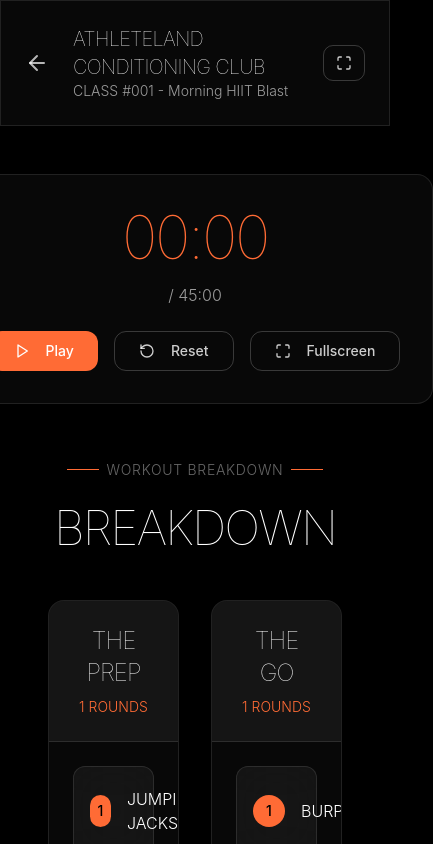
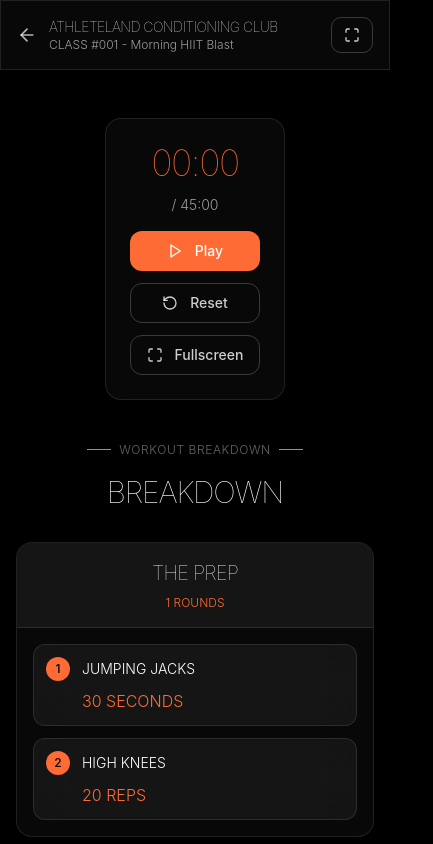
Before and after one commit to athlelandapptest-ux/Athleland, a Next.js app: page /training-mode/class-001 in a window 390 px wide. Shown: the top 844 px of the page, 433 px wide, since content can reach past the window. Built offline with nearby package versions, Linux system fonts and the light colour scheme.

Commit message:
responsive training mode issue solved

```diff
--- a/app/training-mode/[classId]/page.tsx
+++ b/app/training-mode/[classId]/page.tsx
@@ -95,12 +95,12 @@ export default function TrainingModePage() {
 
     if (workoutData.length === 0) {
       return (
-        <div className="min-h-screen bg-black flex items-center justify-center">
-          <div className="text-center animate-fade-in">
-            <h1 className="font-display text-3xl font-thin text-white mb-6">Invalid Workout Data</h1>
-            <p className="text-white/60 mb-8 font-light">The workout data is incomplete or invalid.</p>
+        <div className="min-h-screen bg-black flex items-center justify-center px-4">
+          <div className="text-center animate-fade-in max-w-sm">
+            <h1 className="font-display text-2xl md:text-3xl font-thin text-white mb-6">Invalid Workout Data</h1>
+            <p className="text-white/60 mb-8 font-light text-sm md:text-base">The workout data is incomplete or invalid.</p>
             <Link href="/">
-              <Button className="bg-[#FF6B35] hover:bg-[#FF6B35]/90 text-white font-medium">Back to Home</Button>
+              <Button className="bg-[#FF6B35] hover:bg-[#FF6B35]/90 text-white font-medium w-full">Back to Home</Button>
             </Link>
           </div>
         </div>
@@ -112,14 +112,14 @@ export default function TrainingModePage() {
     return (
       <div className={`min-h-screen bg-black text-white ${isFullscreen ? "fixed inset-0 z-50 overflow-auto" : ""}`}>
         {/* Header */}
-        <div className="glass border-b border-white/10 p-6 flex justify-between items-center sticky top-0 z-40">
-          <div className="flex items-center gap-6">
-            <Link href="/" className="text-white/70 hover:text-white transition-colors">
-              <ArrowLeft className="h-6 w-6" />
+        <div className="glass border-b border-white/10 p-4 md:p-6 flex justify-between items-center sticky top-0 z-40">
+          <div className="flex items-center gap-3 md:gap-6 min-w-0 flex-1">
+            <Link href="/" className="text-white/70 hover:text-white transition-colors flex-shrink-0">
+              <ArrowLeft className="h-5 w-5 md:h-6 md:w-6" />
             </Link>
-            <div>
-              <h1 className="font-display text-xl font-thin text-white">ATHLETELAND CONDITIONING CLUB</h1>
-              <p className="text-white/60 text-sm font-light">
+            <div className="min-w-0 flex-1">
+              <h1 className="font-display text-sm md:text-xl font-thin text-white truncate">ATHLETELAND CONDITIONING CLUB</h1>
+              <p className="text-white/60 text-xs md:text-sm font-light truncate">
                 CLASS #{workoutClass.classNumber || "N/A"} - {workoutClass.title || workoutClass.name || "Unnamed Class"}
               </p>
             </div>
@@ -128,9 +128,9 @@ export default function TrainingModePage() {
             onClick={toggleFullscreen}
             variant="outline"
             size="sm"
-            className="border-white/20 text-white/80 hover:bg-white/5 bg-transparent"
+            className="border-white/20 text-white/80 hover:bg-white/5 bg-transparent flex-shrink-0 ml-2"
           >
-            {isFullscreen ? <Minimize className="h-5 w-5" /> : <Maximize className="h-5 w-5" />}
+            {isFullscreen ? <Minimize className="h-4 w-4 md:h-5 md:w-5" /> : <Maximize className="h-4 w-4 md:h-5 md:w-5" />}
           </Button>
         </div>
 
@@ -166,31 +166,31 @@ export default function TrainingModePage() {
         {/* Combined Timer and Workout View */}
         <div className={`flex flex-col items-center ${isFullscreen ? "py-6" : "py-12"}`}>
           {!isFullscreen && (
-            <div className="glass rounded-2xl p-8 text-center border border-white/10 mb-12">
-              <div className="font-display text-6xl font-thin text-[#FF6B35] mb-4">{formatTime(workoutTime)}</div>
-              <div className="text-white/60 mb-6 font-light">/ {workoutClass.duration || 60}:00</div>
-              <div className="flex gap-4 justify-center">
+            <div className="glass rounded-2xl p-6 md:p-8 text-center border border-white/10 mb-8 md:mb-12">
+              <div className="font-display text-4xl md:text-5xl lg:text-6xl font-thin text-[#FF6B35] mb-3 md:mb-4">{formatTime(workoutTime)}</div>
+              <div className="text-white/60 mb-4 md:mb-6 font-light text-sm md:text-base">/ {workoutClass.duration || 60}:00</div>
+              <div className="flex flex-col sm:flex-row gap-3 md:gap-4 justify-center">
                 <Button
                   onClick={handlePlayPause}
-                  className={`${isRunning ? "bg-green-500 hover:bg-green-600" : "bg-[#FF6B35] hover:bg-[#FF6B35]/90"} text-white font-medium px-6 py-3 rounded-lg`}
+                  className={`${isRunning ? "bg-green-500 hover:bg-green-600" : "bg-[#FF6B35] hover:bg-[#FF6B35]/90"} text-white font-medium px-4 md:px-6 py-2 md:py-3 rounded-lg text-sm md:text-base w-full sm:w-auto`}
                 >
-                  {isRunning ? <Pause className="h-5 w-5 mr-2" /> : <Play className="h-5 w-5 mr-2" />}
+                  {isRunning ? <Pause className="h-4 w-4 md:h-5 md:w-5 mr-1 md:mr-2" /> : <Play className="h-4 w-4 md:h-5 md:w-5 mr-1 md:mr-2" />}
                   {isRunning ? "Pause" : "Play"}
                 </Button>
                 <Button
                   onClick={handleReset}
                   variant="outline"
-                  className="border-white/20 text-white/80 hover:bg-white/5 bg-transparent px-6 py-3 rounded-lg"
+                  className="border-white/20 text-white/80 hover:bg-white/5 bg-transparent px-4 md:px-6 py-2 md:py-3 rounded-lg text-sm md:text-base w-full sm:w-auto"
                 >
-                  <RotateCcw className="h-5 w-5 mr-2" />
+                  <RotateCcw className="h-4 w-4 md:h-5 md:w-5 mr-1 md:mr-2" />
                   Reset
                 </Button>
                 <Button
                   onClick={toggleFullscreen}
                   variant="outline"
-                  className="border-white/20 text-white/80 hover:bg-white/5 bg-transparent px-6 py-3 rounded-lg"
+                  className="border-white/20 text-white/80 hover:bg-white/5 bg-transparent px-4 md:px-6 py-2 md:py-3 rounded-lg text-sm md:text-base w-full sm:w-auto"
                 >
-                  <Maximize className="h-5 w-5 mr-2" />
+                  <Maximize className="h-4 w-4 md:h-5 md:w-5 mr-1 md:mr-2" />
                   Fullscreen
                 </Button>
               </div>
@@ -198,22 +198,22 @@ export default function TrainingModePage() {
           )}
 
           {/* Workout Breakdown Title */}
-          <div className={`text-center ${isFullscreen ? "mb-8 mt-4" : "mb-12"}`}>
-            <div className="inline-flex items-center gap-2 text-white/40 text-sm font-light tracking-wider uppercase mb-6">
-              <div className="w-8 h-px bg-[#FF6B35]"></div>
+          <div className={`text-center ${isFullscreen ? "mb-6 md:mb-8 mt-4" : "mb-8 md:mb-12"}`}>
+            <div className="inline-flex items-center gap-2 text-white/40 text-xs md:text-sm font-light tracking-wider uppercase mb-4 md:mb-6">
+              <div className="w-6 md:w-8 h-px bg-[#FF6B35]"></div>
               Workout Breakdown
-              <div className="w-8 h-px bg-[#FF6B35]"></div>
+              <div className="w-6 md:w-8 h-px bg-[#FF6B35]"></div>
             </div>
-            <h2 className={`font-display font-thin text-white ${isFullscreen ? "text-4xl" : "text-5xl"}`}>BREAKDOWN</h2>
+            <h2 className={`font-display font-thin text-white ${isFullscreen ? "text-2xl md:text-3xl lg:text-4xl" : "text-3xl md:text-4xl lg:text-5xl"}`}>BREAKDOWN</h2>
           </div>
 
-          <div className={`px-12 pb-12 w-full max-w-7xl ${isFullscreen ? "mt-0" : ""}`}>
+          <div className={`px-4 md:px-8 lg:px-12 pb-8 md:pb-12 w-full max-w-7xl ${isFullscreen ? "mt-0" : ""}`}>
             {blockCount === 1 && (
-              <div className="glass rounded-2xl p-12 border border-white/10">
-                <h3 className="font-display text-4xl font-thin text-white mb-12 text-center">
+              <div className="glass rounded-2xl p-6 md:p-8 lg:p-12 border border-white/10">
+                <h3 className="font-display text-2xl md:text-3xl lg:text-4xl font-thin text-white mb-8 md:mb-12 text-center">
                   {((workoutData[0] as any).title || (workoutData[0] as any).name || "WORKOUT").toUpperCase()}
                 </h3>
-                <div className="space-y-6">
+                <div className="space-y-4 md:space-y-6">
                   {(workoutData[0] as any).exercises?.map((exercise: any, index: number) => {
                     // Handle different exercise data structures
                     const displayValue = exercise.value || exercise.reps || exercise.duration || exercise.distance || 0;
@@ -225,16 +225,16 @@ export default function TrainingModePage() {
                     return (
                       <div
                         key={index}
-                        className="flex justify-between items-center text-xl text-white py-6 border-b border-white/10 last:border-b-0"
+                        className="flex flex-col sm:flex-row sm:justify-between sm:items-center text-lg md:text-xl text-white py-4 md:py-6 border-b border-white/10 last:border-b-0 gap-2 sm:gap-4"
                       >
-                        <div className="flex items-center gap-6">
-                          <div className="w-10 h-10 bg-[#FF6B35] text-black rounded-full flex items-center justify-center font-medium">
+                        <div className="flex items-center gap-4 md:gap-6">
+                          <div className="w-8 h-8 md:w-10 md:h-10 bg-[#FF6B35] text-black rounded-full flex items-center justify-center font-medium text-sm md:text-base flex-shrink-0">
                             {index + 1}
                           </div>
-                          <span className="font-light">{(exercise.name || "Exercise").toUpperCase()}</span>
-                          {exercise.weight && <span className="text-[#FF6B35] font-light">@{exercise.weight}</span>}
+                          <span className="font-light text-sm md:text-lg lg:text-xl">{(exercise.name || "Exercise").toUpperCase()}</span>
+                          {exercise.weight && <span className="text-[#FF6B35] font-light text-sm md:text-lg">@{exercise.weight}</span>}
                         </div>
-                        <span className="font-display text-2xl font-thin text-[#FF6B35]">
+                        <span className="font-display text-lg md:text-xl lg:text-2xl font-thin text-[#FF6B35] ml-12 sm:ml-0">
                           {displayValue} {displayUnit.toUpperCase()}
                         </span>
                       </div>
@@ -245,16 +245,16 @@ export default function TrainingModePage() {
             )}
 
             {blockCount === 2 && (
-              <div className="grid grid-cols-2 gap-8">
+              <div className="grid grid-cols-1 lg:grid-cols-2 gap-6 md:gap-8">
                 {(workoutData as any[]).map((round: any, blockIndex: number) => (
                   <div key={blockIndex} className="glass rounded-2xl overflow-hidden border border-white/10">
-                    <div className="bg-white/5 p-6 text-center border-b border-white/10">
-                      <h3 className="font-display text-2xl font-thin text-white">
+                    <div className="bg-white/5 p-4 md:p-6 text-center border-b border-white/10">
+                      <h3 className="font-display text-xl md:text-2xl font-thin text-white">
                         {["THE PREP", "THE GO"][blockIndex] || `BLOCK ${blockIndex + 1}`}
                       </h3>
-                      <p className="text-[#FF6B35] font-light text-sm mt-2">{round.rounds || 1} ROUNDS</p>
+                      <p className="text-[#FF6B35] font-light text-xs md:text-sm mt-2">{round.rounds || 1} ROUNDS</p>
                     </div>
-                    <div className="p-6 space-y-4">
+                    <div className="p-4 md:p-6 space-y-3 md:space-y-4">
                       {round.exercises?.map((exercise: any, exerciseIndex: number) => {
                         const displayValue = exercise.value || exercise.reps || exercise.duration || exercise.distance || 0;
                         const displayUnit = exercise.unit ||
@@ -265,14 +265,14 @@ export default function TrainingModePage() {
                         return (
                           <div
                             key={exerciseIndex}
-                            className="flex justify-between items-center glass-light p-4 rounded-xl border border-white/5"
+                            className="flex flex-col sm:flex-row sm:justify-between sm:items-center glass-light p-3 md:p-4 rounded-xl border border-white/5 gap-2 sm:gap-4"
                           >
-                            <div className="flex items-center gap-4">
-                              <div className="w-8 h-8 bg-[#FF6B35] text-black rounded-full flex items-center justify-center font-medium text-sm">
+                            <div className="flex items-center gap-3 md:gap-4">
+                              <div className="w-6 h-6 md:w-8 md:h-8 bg-[#FF6B35] text-black rounded-full flex items-center justify-center font-medium text-xs md:text-sm flex-shrink-0">
                                 {exerciseIndex + 1}
                               </div>
-                              <div>
-                                <span className="text-white font-light block">
+                              <div className="min-w-0 flex-1">
+                                <span className="text-white font-light block text-sm md:text-base">
                                   {(exercise.name || "Exercise").toUpperCase()}
                                 </span>
                                 {exercise.weight && (
@@ -280,8 +280,8 @@ export default function TrainingModePage() {
                                 )}
                               </div>
                             </div>
-                            <div className="text-right">
-                              <span className="text-[#FF6B35] font-light text-lg">
+                            <div className="text-left sm:text-right ml-9 sm:ml-0">
+                              <span className="text-[#FF6B35] font-light text-base md:text-lg">
                                 {displayValue} {displayUnit.toUpperCase()}
                               </span>
                             </div>
@@ -295,16 +295,16 @@ export default function TrainingModePage() {
             )}
 
             {blockCount === 3 && (
-              <div className="grid grid-cols-3 gap-8">
+              <div className="grid grid-cols-1 md:grid-cols-2 lg:grid-cols-3 gap-4 md:gap-6 lg:gap-8">
                 {(workoutData as any[]).map((round: any, blockIndex: number) => (
                   <div key={blockIndex} className="glass rounded-2xl overflow-hidden border border-white/10">
-                    <div className="bg-white/5 p-6 text-center border-b border-white/10">
-                      <h3 className="font-display text-2xl font-thin text-white">
+                    <div className="bg-white/5 p-4 md:p-6 text-center border-b border-white/10">
+                      <h3 className="font-display text-lg md:text-xl lg:text-2xl font-thin text-white">
                         {["THE PREP", "THE GO", "THE CORE"][blockIndex] || `BLOCK ${blockIndex + 1}`}
                       </h3>
-                      <p className="text-[#FF6B35] font-light text-sm mt-2">{round.rounds || 1} ROUNDS</p>
+                      <p className="text-[#FF6B35] font-light text-xs md:text-sm mt-2">{round.rounds || 1} ROUNDS</p>
                     </div>
-                    <div className="p-6 space-y-4">
+                    <div className="p-3 md:p-4 lg:p-6 space-y-3 md:space-y-4">
                       {round.exercises?.map((exercise: any, exerciseIndex: number) => {
                         const displayValue = exercise.value || exercise.reps || exercise.duration || exercise.distance || 0;
                         const displayUnit = exercise.unit ||
@@ -345,16 +345,16 @@ export default function TrainingModePage() {
             )}
 
             {blockCount === 4 && (
-              <div className="grid grid-cols-2 gap-8">
+              <div className="grid grid-cols-1 md:grid-cols-2 gap-4 md:gap-6 lg:gap-8">
                 {(workoutData as any[]).map((round: any, blockIndex: number) => (
                   <div key={blockIndex} className="glass rounded-2xl overflow-hidden border border-white/10">
-                    <div className="bg-white/5 p-6 text-center border-b border-white/10">
-                      <h3 className="font-display text-2xl font-thin text-white">
+                    <div className="bg-white/5 p-4 md:p-6 text-center border-b border-white/10">
+                      <h3 className="font-display text-lg md:text-xl lg:text-2xl font-thin text-white">
                         {["THE PREP", "THE GO", "THE CORE", "THE FINISHER"][blockIndex] || `BLOCK ${blockIndex + 1}`}
                       </h3>
-                      <p className="text-[#FF6B35] font-light text-sm mt-2">{round.rounds || 1} ROUNDS</p>
+                      <p className="text-[#FF6B35] font-light text-xs md:text-sm mt-2">{round.rounds || 1} ROUNDS</p>
                     </div>
-                    <div className="p-6 space-y-4">
+                    <div className="p-3 md:p-4 lg:p-6 space-y-3 md:space-y-4">
                       {round.exercises?.map((exercise: any, exerciseIndex: number) => {
                         const displayValue = exercise.value || exercise.reps || exercise.duration || exercise.distance || 0;
                         const displayUnit = exercise.unit ||
@@ -395,14 +395,14 @@ export default function TrainingModePage() {
             )}
 
             {blockCount > 4 && (
-              <div className="grid grid-cols-2 lg:grid-cols-3 gap-6">
+              <div className="grid grid-cols-1 md:grid-cols-2 lg:grid-cols-3 gap-4 md:gap-6">
                 {(workoutData as any[]).map((round: any, blockIndex: number) => (
                   <div key={blockIndex} className="glass rounded-2xl overflow-hidden border border-white/10">
-                    <div className="bg-white/5 p-4 text-center border-b border-white/10">
-                      <h3 className="font-display text-xl font-thin text-white">BLOCK {blockIndex + 1}</h3>
-                      <p className="text-[#FF6B35] font-light text-sm mt-1">{round.rounds || 1} ROUNDS</p>
+                    <div className="bg-white/5 p-3 md:p-4 text-center border-b border-white/10">
+                      <h3 className="font-display text-lg md:text-xl font-thin text-white">BLOCK {blockIndex + 1}</h3>
+                      <p className="text-[#FF6B35] font-light text-xs md:text-sm mt-1">{round.rounds || 1} ROUNDS</p>
                     </div>
-                    <div className="p-4 space-y-3">
+                    <div className="p-3 md:p-4 space-y-2 md:space-y-3">
                       {round.exercises?.map((exercise: any, exerciseIndex: number) => {
                         const displayValue = exercise.value || exercise.reps || exercise.duration || exercise.distance || 0;
                         const displayUnit = exercise.unit ||
@@ -413,14 +413,14 @@ export default function TrainingModePage() {
                         return (
                           <div
                             key={exerciseIndex}
-                            className="flex justify-between items-center glass-light p-3 rounded-lg border border-white/5"
+                            className="flex flex-col sm:flex-row sm:justify-between sm:items-center glass-light p-2 md:p-3 rounded-lg border border-white/5 gap-2 sm:gap-3"
                           >
-                            <div className="flex items-center gap-3">
-                              <div className="w-6 h-6 bg-[#FF6B35] text-black rounded-full flex items-center justify-center font-medium text-xs">
+                            <div className="flex items-center gap-2 md:gap-3">
+                              <div className="w-5 h-5 md:w-6 md:h-6 bg-[#FF6B35] text-black rounded-full flex items-center justify-center font-medium text-xs flex-shrink-0">
                                 {exerciseIndex + 1}
                               </div>
-                              <div>
-                                <span className="text-white font-light text-sm">
+                              <div className="min-w-0 flex-1">
+                                <span className="text-white font-light text-xs md:text-sm">
                                   {(exercise.name || "Exercise").toUpperCase()}
                                 </span>
                                 {exercise.weight && (
@@ -428,8 +428,8 @@ export default function TrainingModePage() {
                                 )}
                               </div>
                             </div>
-                            <div className="text-right">
-                              <span className="text-[#FF6B35] font-light text-sm">
+                            <div className="text-left sm:text-right ml-7 sm:ml-0">
+                              <span className="text-[#FF6B35] font-light text-xs md:text-sm">
                                 {displayValue} {displayUnit.toUpperCase()}
                               </span>
                             </div>
@@ -463,10 +463,10 @@ export default function TrainingModePage() {
 
   if (loading) {
     return (
-      <div className="min-h-screen bg-black flex items-center justify-center">
+      <div className="min-h-screen bg-black flex items-center justify-center px-4">
         <div className="text-center animate-fade-in">
-          <div className="w-16 h-16 border-2 border-[#FF6B35] border-t-transparent rounded-full animate-spin mx-auto mb-6"></div>
-          <p className="text-white/70 font-light">Loading training mode...</p>
+          <div className="w-12 h-12 md:w-16 md:h-16 border-2 border-[#FF6B35] border-t-transparent rounded-full animate-spin mx-auto mb-6"></div>
+          <p className="text-white/70 font-light text-sm md:text-base">Loading training mode...</p>
         </div>
       </div>
     )
@@ -474,12 +474,12 @@ export default function TrainingModePage() {
 
   if (!workoutClass) {
     return (
-      <div className="min-h-screen bg-black flex items-center justify-center">
-        <div className="text-center animate-fade-in">
-          <h1 className="font-display text-3xl font-thin text-white mb-6">Class Not Found</h1>
-          <p className="text-white/60 mb-8 font-light">The requested class could not be found.</p>
+      <div className="min-h-screen bg-black flex items-center justify-center px-4">
+        <div className="text-center animate-fade-in max-w-sm">
+          <h1 className="font-display text-2xl md:text-3xl font-thin text-white mb-6">Class Not Found</h1>
+          <p className="text-white/60 mb-8 font-light text-sm md:text-base">The requested class could not be found.</p>
           <Link href="/">
-            <Button className="bg-[#FF6B35] hover:bg-[#FF6B35]/90 text-white font-medium">Back to Home</Button>
+            <Button className="bg-[#FF6B35] hover:bg-[#FF6B35]/90 text-white font-medium w-full">Back to Home</Button>
           </Link>
         </div>
       </div>
```
